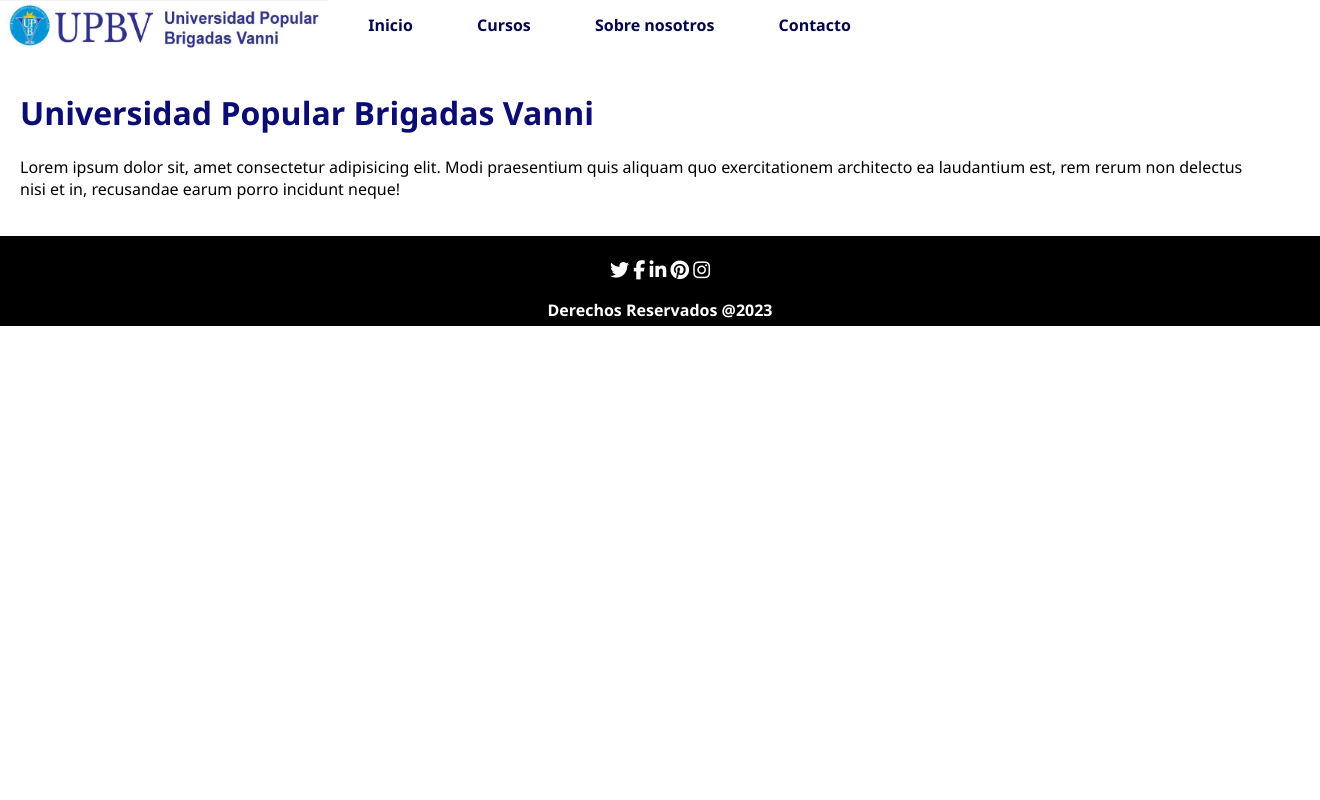
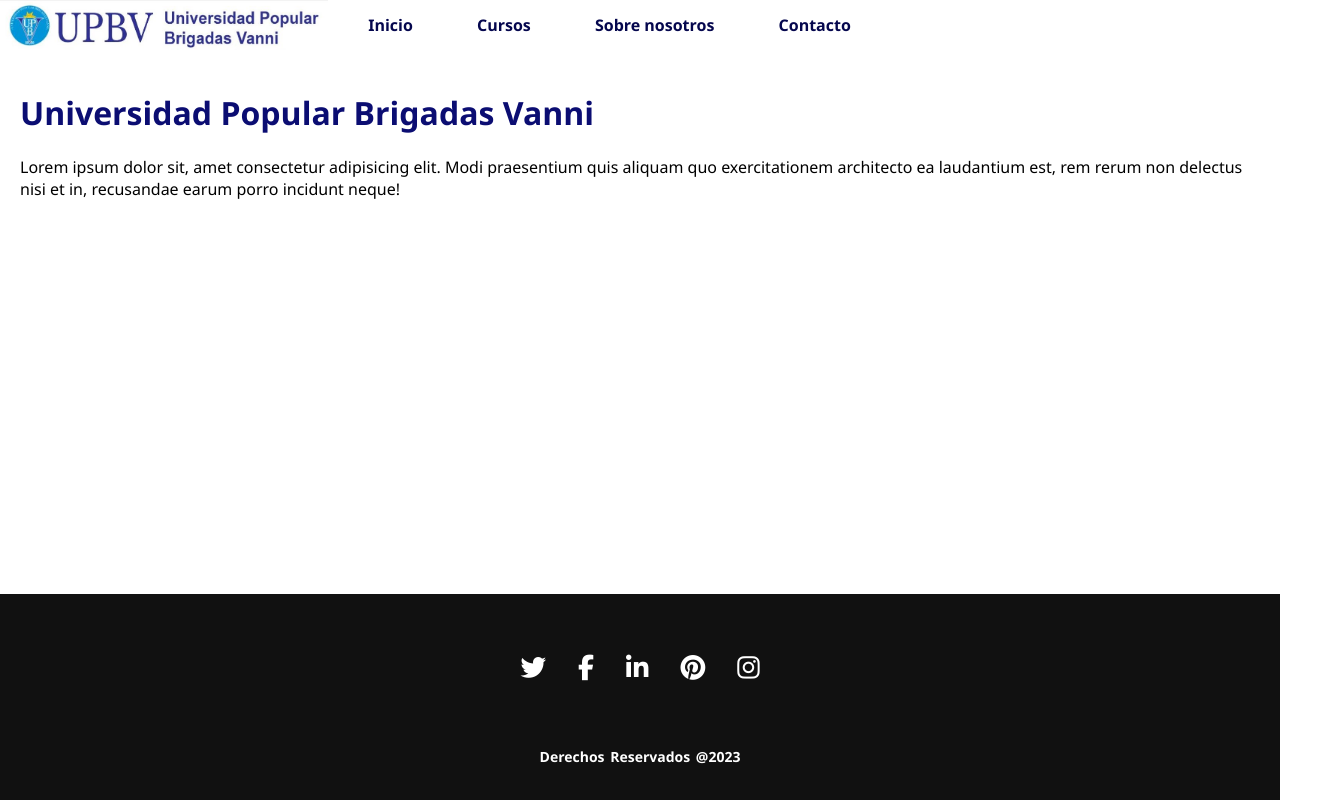
Before and after one commit to Lourdest812/Proyecto-Universidad-Popular-Brigadas-Vanni, a plain HTML site: page index.html in a window 1280 px wide. Shown: the whole page, 1320 px wide, since content can reach past the window. Drawn offline with Linux system fonts and the light colour scheme.

Commit message:
Cambios en el footer

```diff
--- a/css/style.css
+++ b/css/style.css
@@ -1,9 +1,8 @@
-/**{
-    margin: 0;
+*{
+    box-sizing: border-box;
     padding: 0;
-    box-sizing: border-box;
 }
-*/
+
 body{
     font-family:'Segoe UI', Tahoma, Geneva, Verdana, sans-serif;
     margin: 0;
@@ -65,20 +64,27 @@ nav{
 }
 
 .nav .logo{
-    width: 50px;
+    width: 100%;
 }
 
-
 footer{
-    background-color: black;
-    color: white;
-    text-align: center;
-    width: 100%;
+    position: absolute;
     bottom: 0;
     left: 0;
-    padding: 20px;
-    margin-top: 0;
-    height: 50px;
+    right: 0;
+    background: #111;
+    height: auto;
+    width: 100vw;
+    padding-top: 40px;
+    color: #fff;
+}
+
+.footer-content{
+    display: flex;
+    align-items: center;
+    justify-content: center;
+    flex-direction: column;
+    text-align: center;
 }
 
 .image-container{
@@ -90,15 +96,43 @@ footer{
 .redsoc{
     color:white;
     font-size: 1.5vw;
-    text-align: center;
+    list-style: none;
+    display: flex;
+    align-items: center;
+    justify-content: center;
+    margin: 1rem 0 3rem 0;
+}
+
+.redsoc li{
+    margin: 0 10px;
 }
 
 .redsoc a{
-    color: black;
+    color: #ffff;
     margin: 0px 6px;
     font-size: 2vw;
 }
 
-.redsoc a:hover{
-    color: #999999;
+.redsoc a:hover i{
+    color: aqua;
 }
+
+.footer-content{
+    display: flex;
+    align-items: center;
+    justify-content: center;
+    flex-direction: column;
+    text-align: center;
+}
+
+.footer-bottom{
+    background: #111;
+    width: 100vw;
+    padding-bottom: 20px;
+    text-align: center;
+}
+.footer-bottom p{
+    font-size: 14px;
+    word-spacing: 2px;
+    text-transform: capitalize;
+}
--- a/index.html
+++ b/index.html
@@ -34,12 +34,18 @@
         </section>
     </main>
     <footer>
-            <a class="redsoc" href="https://www.twitter.com" target="_blank"><i class="fa fa-twitter" aria-hidden="true"></i></a>
-            <a class="redsoc" href="https://www.facebook.com" target="_blank"><i class="fa fa-facebook" aria-hidden="true"></i></a>
-            <a class="redsoc" href="https://www.linkedin.com" target="_blank"><i class="fa fa-linkedin" aria-hidden="true"></i></a>
-            <a class="redsoc" href="https://www.pinterest.com" target="_blank"><i class="fa fa-pinterest" aria-hidden="true"></i></a>
-            <a class="redsoc" href="https://www.instagram.com" target="_blank"><i class="fa fa-instagram" aria-hidden="true"></i></a>
-            <p><b>Derechos Reservados @2023</b></p>
+            <div class="footer-content">
+                <ul class="redsoc">
+                    <li><a href="https://www.twitter.com" target="_blank"><i class="fa fa-twitter" aria-hidden="true"></i></a></li>
+                    <li> <a href="https://www.facebook.com" target="_blank"><i class="fa fa-facebook" aria-hidden="true"></i></a></li>
+                    <li> <a href="https://www.linkedin.com" target="_blank"><i class="fa fa-linkedin" aria-hidden="true"></i></a></li>
+                    <li><a href="https://www.pinterest.com" target="_blank"><i class="fa fa-pinterest" aria-hidden="true"></i></a></li>
+                    <li><a href="https://www.instagram.com" target="_blank"><i class="fa fa-instagram" aria-hidden="true"></i></a></li>
+                </ul>
+                <div class="footer-bottom">
+                    <p><b>Derechos Reservados @2023</b></p>
+                </div>
+            </div>
     </footer>
 </body>
 </html>
```
